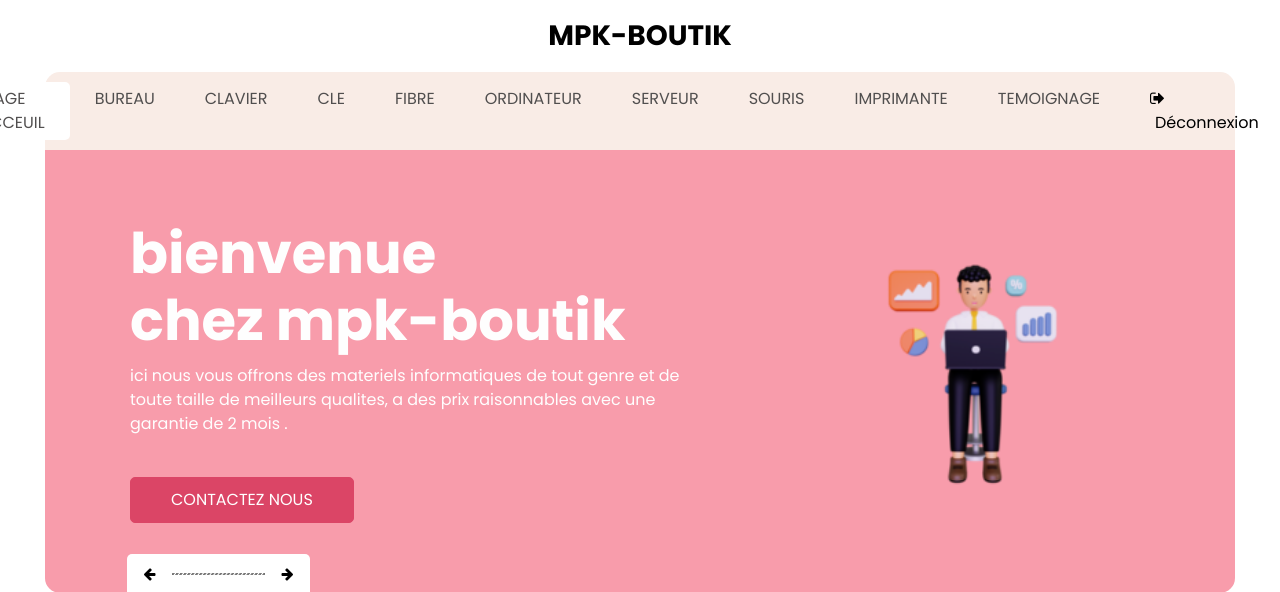
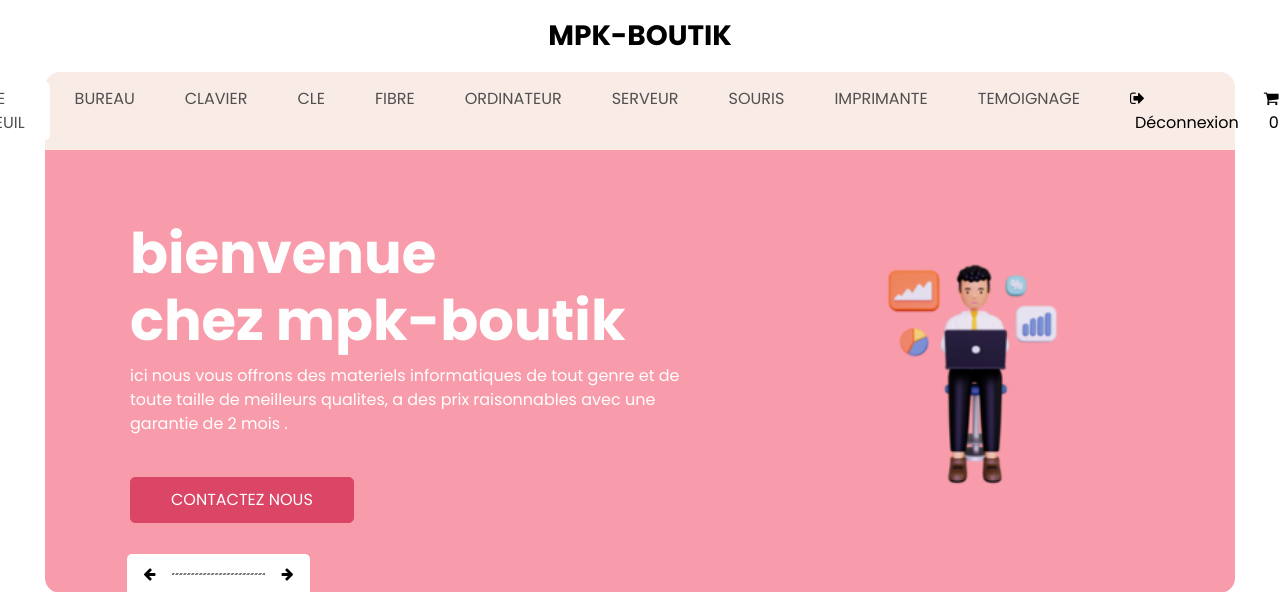
Before and after one commit to delmas007/shop_php, a PHP site: page / in a window 1280 px wide; the page is wider, and only the part inside the window is pictured. Shown: the top 592 px of that part. Run offline with PHP 8.4, Linux system fonts and the light colour scheme; a user stored in the database is signed in; some libraries are stand-ins or nearby versions.

Commit message:
script 2

```diff
--- a/clavier.php
+++ b/clavier.php
@@ -104,7 +104,11 @@ session_start();
                           echo '<a href="deconnexion.php">
                 <i class="fa fa-sign-out" aria-hidden="true"></i>
                 <span>Déconnexion</span>
-              </a>';
+              </a>
+                <a href="#" id="cart-icon">
+                    <i class="fa fa-shopping-cart" aria-hidden="true"></i>
+                    <span id="cart-count">0</span>
+                </a>';
                       } else {
                           echo '<a href="connexion/index.php">
                 <i class="fa fa-user" aria-hidden="true"></i>
--- a/cle.php
+++ b/cle.php
@@ -104,7 +104,11 @@ session_start();
                           echo '<a href="deconnexion.php">
                 <i class="fa fa-sign-out" aria-hidden="true"></i>
                 <span>Déconnexion</span>
-              </a>';
+              </a>
+                <a href="#" id="cart-icon">
+                    <i class="fa fa-shopping-cart" aria-hidden="true"></i>
+                    <span id="cart-count">0</span>
+                </a>';
                       } else {
                           echo '<a href="connexion/index.php">
                 <i class="fa fa-user" aria-hidden="true"></i>
--- a/contact.php
+++ b/contact.php
@@ -106,7 +106,11 @@ session_start();
                           echo '<a href="deconnexion.php">
                 <i class="fa fa-sign-out" aria-hidden="true"></i>
                 <span>Déconnexion</span>
-              </a>';
+              </a>
+                <a href="#" id="cart-icon">
+                    <i class="fa fa-shopping-cart" aria-hidden="true"></i>
+                    <span id="cart-count">0</span>
+                </a>';
                       } else {
                           echo '<a href="connexion/index.php">
                 <i class="fa fa-user" aria-hidden="true"></i>
--- a/fibre.php
+++ b/fibre.php
@@ -104,7 +104,11 @@ session_start();
                           echo '<a href="deconnexion.php">
                 <i class="fa fa-sign-out" aria-hidden="true"></i>
                 <span>Déconnexion</span>
-              </a>';
+              </a>
+                <a href="#" id="cart-icon">
+                    <i class="fa fa-shopping-cart" aria-hidden="true"></i>
+                    <span id="cart-count">0</span>
+                </a>';
                       } else {
                           echo '<a href="connexion/index.php">
                 <i class="fa fa-user" aria-hidden="true"></i>
--- a/imprimante.php
+++ b/imprimante.php
@@ -104,7 +104,11 @@ session_start();
                           echo '<a href="deconnexion.php">
                 <i class="fa fa-sign-out" aria-hidden="true"></i>
                 <span>Déconnexion</span>
-              </a>';
+              </a>
+                <a href="#" id="cart-icon">
+                    <i class="fa fa-shopping-cart" aria-hidden="true"></i>
+                    <span id="cart-count">0</span>
+                </a>';
                       } else {
                           echo '<a href="connexion/index.php">
                 <i class="fa fa-user" aria-hidden="true"></i>
--- a/index.php
+++ b/index.php
@@ -107,7 +107,11 @@ session_start();
                   echo '<a href="deconnexion.php">
                 <i class="fa fa-sign-out" aria-hidden="true"></i>
                 <span>Déconnexion</span>
-              </a>';
+              </a>
+                <a href="#" id="cart-icon">
+                    <i class="fa fa-shopping-cart" aria-hidden="true"></i>
+                    <span id="cart-count">0</span>
+                </a>';
               } else {
                   echo '<a href="connexion/index.php">
                 <i class="fa fa-user" aria-hidden="true"></i>
@@ -150,7 +154,7 @@ session_start();
                       <p>
                         ici nous vous offrons des materiels informatiques de tout genre et de toute taille de meilleurs qualites, a des prix raisonnables avec une garantie de 2 mois  .
                       </p>
-                      <a href="">
+                      <a href="contact.php">
                         Contactez nous
                       </a>
                     </div>
@@ -175,7 +179,7 @@ session_start();
                       <p>
                         ici nous vous offrons des materiels informatiques de tout genre et de toute taille de meilleurs qualites, a des prix raisonnables avec une garantie de 2 mois .
                       </p>
-                      <a href="">
+                      <a href="contact.php">
                         contactez nous
                       </a>
                     </div>
@@ -201,7 +205,7 @@ session_start();
                       <p>
                         ici nous vous offrons des materiels informatiques de tout genre et de toute taille de meilleurs qualites, a des prix raisonnables avec une garantie de 2 mois .
                       </p>
-                      <a href="">
+                      <a href="contact.php">
                         Contactez nous
                       </a>
                     </div>
--- a/ordinateur.php
+++ b/ordinateur.php
@@ -104,7 +104,11 @@ session_start();
                           echo '<a href="deconnexion.php">
                 <i class="fa fa-sign-out" aria-hidden="true"></i>
                 <span>Déconnexion</span>
-              </a>';
+              </a>
+                <a href="#" id="cart-icon">
+                    <i class="fa fa-shopping-cart" aria-hidden="true"></i>
+                    <span id="cart-count">0</span>
+                </a>';
                       } else {
                           echo '<a href="connexion/index.php">
                 <i class="fa fa-user" aria-hidden="true"></i>
--- a/serveur.php
+++ b/serveur.php
@@ -104,7 +104,11 @@ session_start();
                           echo '<a href="deconnexion.php">
                 <i class="fa fa-sign-out" aria-hidden="true"></i>
                 <span>Déconnexion</span>
-              </a>';
+              </a>
+                <a href="#" id="cart-icon">
+                    <i class="fa fa-shopping-cart" aria-hidden="true"></i>
+                    <span id="cart-count">0</span>
+                </a>';
                       } else {
                           echo '<a href="connexion/index.php">
                 <i class="fa fa-user" aria-hidden="true"></i>
--- a/shop.php
+++ b/shop.php
@@ -104,7 +104,11 @@ session_start();
                           echo '<a href="deconnexion.php">
                 <i class="fa fa-sign-out" aria-hidden="true"></i>
                 <span>Déconnexion</span>
-              </a>';
+              </a>
+                <a href="#" id="cart-icon">
+                    <i class="fa fa-shopping-cart" aria-hidden="true"></i>
+                    <span id="cart-count">0</span>
+                </a>';
                       } else {
                           echo '<a href="connexion/index.php">
                 <i class="fa fa-user" aria-hidden="true"></i>
--- a/souris.php
+++ b/souris.php
@@ -115,7 +115,11 @@ session_start();
                           echo '<a href="deconnexion.php">
                 <i class="fa fa-sign-out" aria-hidden="true"></i>
                 <span>Déconnexion</span>
-              </a>';
+              </a>
+                <a href="#" id="cart-icon">
+                    <i class="fa fa-shopping-cart" aria-hidden="true"></i>
+                    <span id="cart-count">0</span>
+                </a>';
                       } else {
                           echo '<a href="connexion/index.php">
                 <i class="fa fa-user" aria-hidden="true"></i>
--- a/temoignage.php
+++ b/temoignage.php
@@ -106,7 +106,11 @@ session_start();
                           echo '<a href="deconnexion.php">
                 <i class="fa fa-sign-out" aria-hidden="true"></i>
                 <span>Déconnexion</span>
-              </a>';
+              </a>
+                <a href="#" id="cart-icon">
+                    <i class="fa fa-shopping-cart" aria-hidden="true"></i>
+                    <span id="cart-count">0</span>
+                </a>';
                       } else {
                           echo '<a href="connexion/index.php">
                 <i class="fa fa-user" aria-hidden="true"></i>
```
